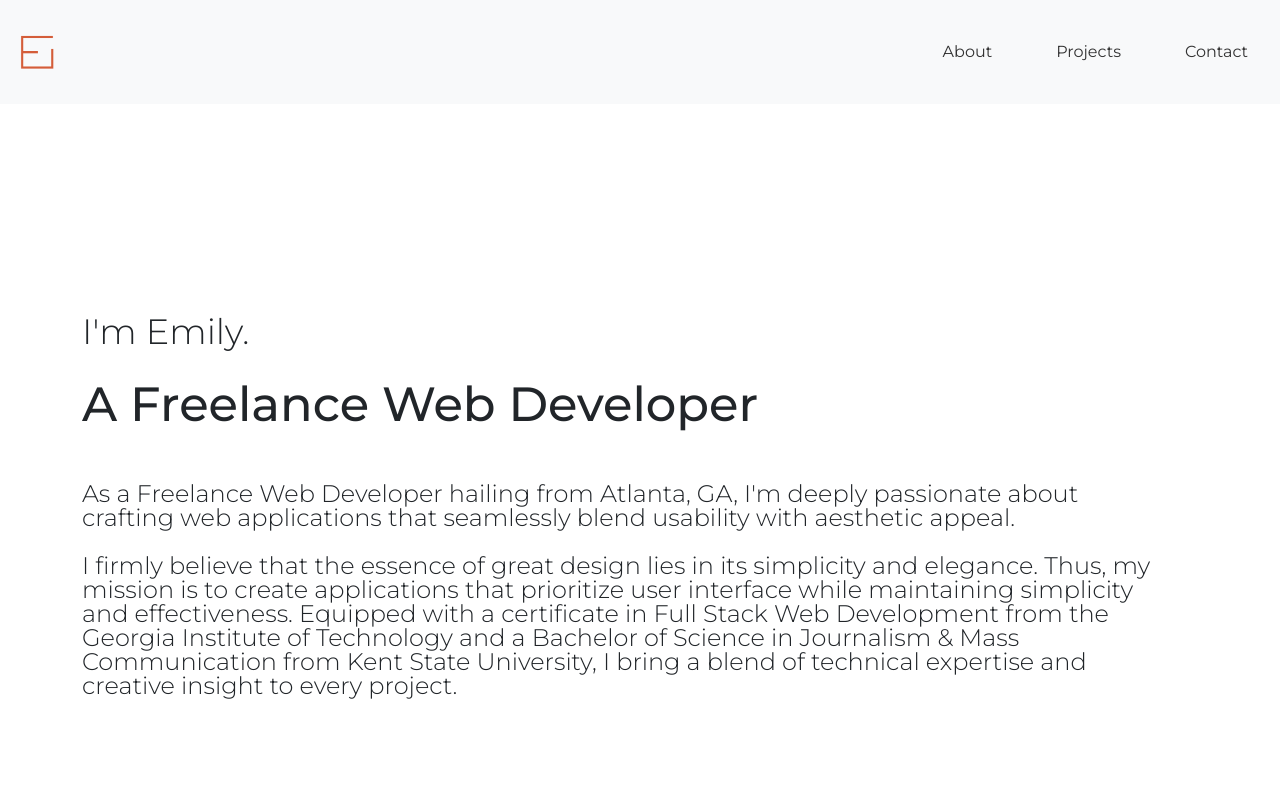
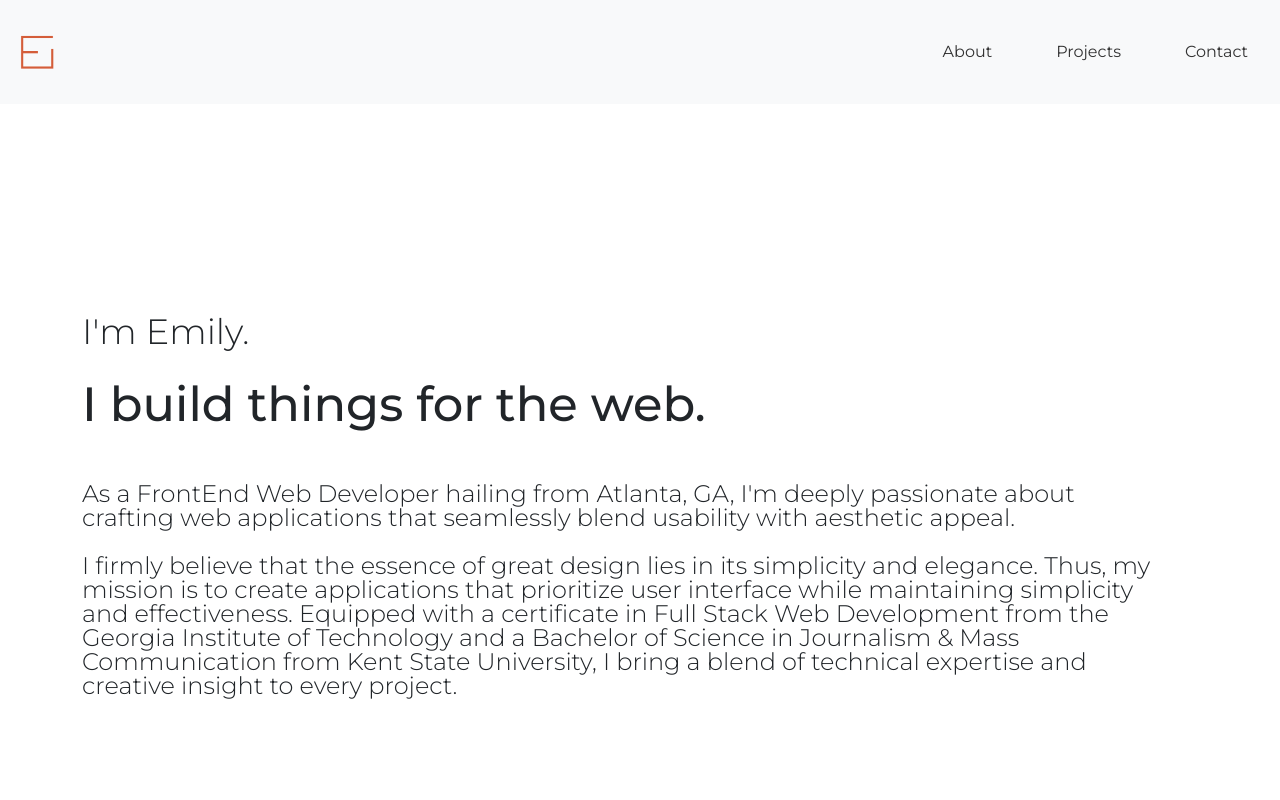
Before and after one commit to emilyjwilbur/port, a React (Create React App) app: page /about in a window 1280 px wide. Shown: the top 800 px of the page. Built offline with nearby package versions, Linux system fonts and the light colour scheme; a web font is replaced by a local one.

Commit message:
Subheading update

```diff
--- a/src/pages/About.js
+++ b/src/pages/About.js
@@ -55,10 +55,10 @@ export default function About() {
         <div className="top-section">
           <div className="left">
             <p className="about_subheading">I'm Emily.</p>
-            <h2 className="about_heading">A Freelance Web Developer</h2>
+            <h2 className="about_heading">I build things for the web.</h2>
             <div className="about_info">
               <PText>
-                As a Freelance Web Developer hailing from Atlanta, GA, I'm
+                As a FrontEnd Web Developer hailing from Atlanta, GA, I'm
                 deeply passionate about crafting web applications that
                 seamlessly blend usability with aesthetic appeal. <br /> <br />{" "}
                 I firmly believe that the essence of great design lies in its
```
